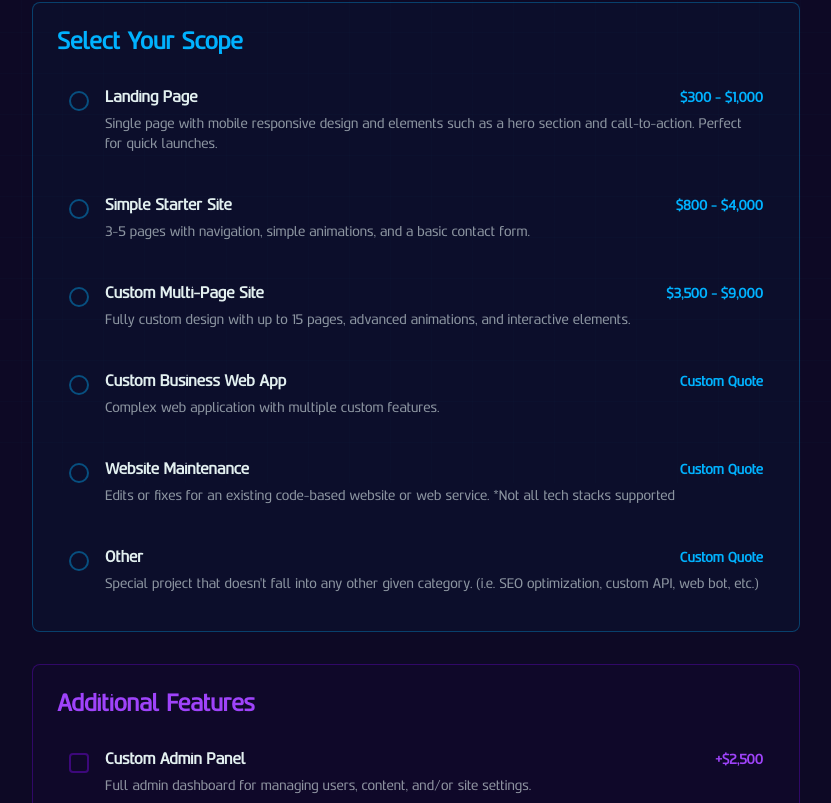
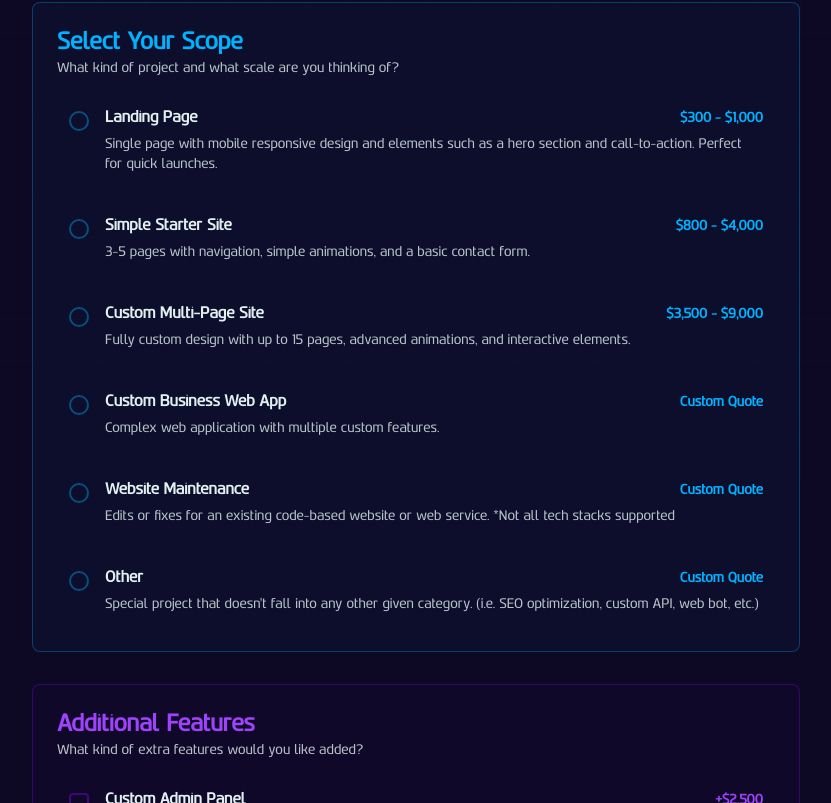
Before and after one commit to Zytronium/zytronium_webworks, a Next.js app: page /order in a window 1280 px wide. Shown: the part 317-1120 px from the top of the page, without its empty margins (224-1055 px from the left). Built offline with nearby package versions, Linux system fonts and the light colour scheme.

Commit message:
Tweak order page styles

```diff
--- a/src/app/order/page.tsx
+++ b/src/app/order/page.tsx
@@ -83,7 +83,8 @@ export default function PricingPage() {
                         {/* Scope Selection */}
                         <div className="p-6 border border-primary/30 rounded-lg"
                              style={{background: "rgba(0,178,255,0.03)"}}>
-                            <h3 className="text-2xl font-bold mb-4 text-primary">Select Your Scope</h3>
+                            <h3 className="text-2xl font-bold text-primary">Select Your Scope</h3>
+                            <p className="text-sm text-foreground/80 mb-4">What kind of project and what scale are you thinking of?</p>
                             <div className="space-y-4">
                                 {Object.keys(pricingMap).map((scope) => (
                                     <label key={scope}
@@ -119,7 +120,7 @@ export default function PricingPage() {
                                                     {pricingMap[scope as keyof typeof pricingMap][0] === 0 && pricingMap[scope as keyof typeof pricingMap][1] == 0 ? "Custom Quote" : `$${pricingMap[scope as keyof typeof pricingMap][0].toLocaleString()} - $${pricingMap[scope as keyof typeof pricingMap][1].toLocaleString()}`}
                                                 </span>
                                             </div>
-                                            <span className="block text-foreground/60 text-sm">
+                                            <span className="block text-foreground/80 text-sm">
                                                 {scopeDescriptions[scope]}
                                             </span>
                                         </div>
@@ -131,7 +132,8 @@ export default function PricingPage() {
                         {/* Features Selection */}
                         <div className="p-6 border border-secondary/30 rounded-lg"
                              style={{background: "rgba(97,7,187,0.03)"}}>
-                            <h3 className="text-2xl font-bold mb-4 text-secondary-lighter">Additional Features</h3>
+                            <h3 className="text-2xl font-bold text-secondary-lighter">Additional Features</h3>
+                            <p className="text-sm text-foreground/80 mb-4">What kind of extra features would you like added?</p>
                             <div className="space-y-4">
                                 {Object.keys(additionalFeatures).map((feature) => (
                                     <label key={feature}
@@ -172,7 +174,7 @@ export default function PricingPage() {
                                                             : `+$${additionalFeatures[feature as keyof typeof additionalFeatures].toLocaleString()}`}
                                                 </span>
                                             </div>
-                                            <span className="block text-foreground/60 text-sm">
+                                            <span className="block text-foreground/80 text-sm">
                                                 {featureDescriptions[feature]}
                                             </span>
                                         </div>
@@ -192,7 +194,7 @@ export default function PricingPage() {
                                     </span>
                                     {selectedScope && (
                                         <div className="text-right">
-                                            <div className="text-4xl font-bold text-accent">
+                                            <div className="text-4xl font-bold mask-text bg-linear-to-b from-primary to-accent bg-clip-text text-transparent">
                                                 {isCustomQuoteScope()
                                                     ? "Custom Quote"
                                                     : `$${calculateTotal().min.toLocaleString()} - $${calculateTotal().max.toLocaleString()}`}
```
